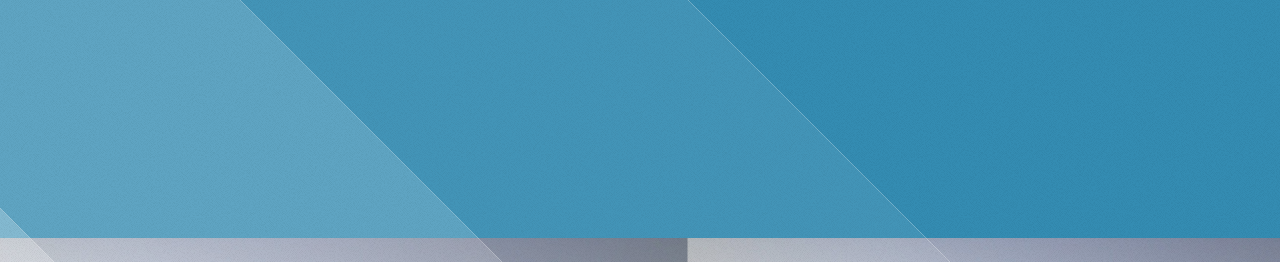
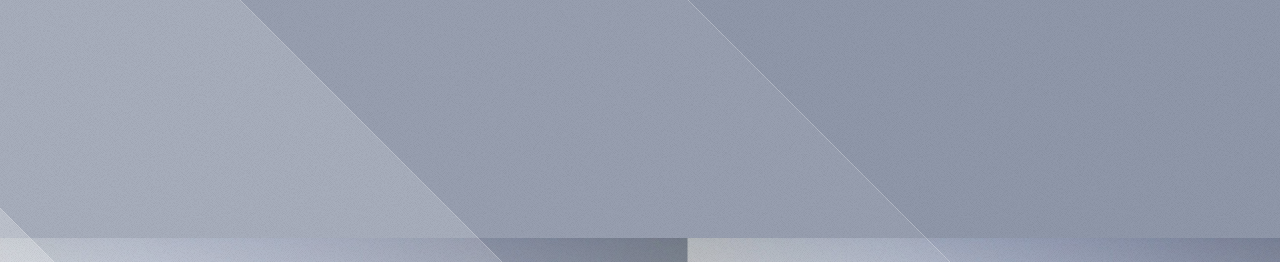
Before and after one commit to emmaggie/emmaggie.github.io, a plain HTML site: page index.html in a window 1280 px wide. Shown: the top 262 px of the page. Drawn offline with Linux system fonts and the light colour scheme.

Commit message:
github page bg hex edit

```diff
--- a/css/style.css
+++ b/css/style.css
@@ -105,7 +105,7 @@
 		-ms-transform: translate3d(0,0,0);
 		transform: translate3d(0,0,0);
 		/* Set your background with this */
-		background: #348cb2 url("images/bg.jpg") bottom left;
+		background: #8f97a9 url("images/bg.jpg") bottom left;
 		background-repeat: repeat-x;
 		height: 100%;
 		left: 0;
```
